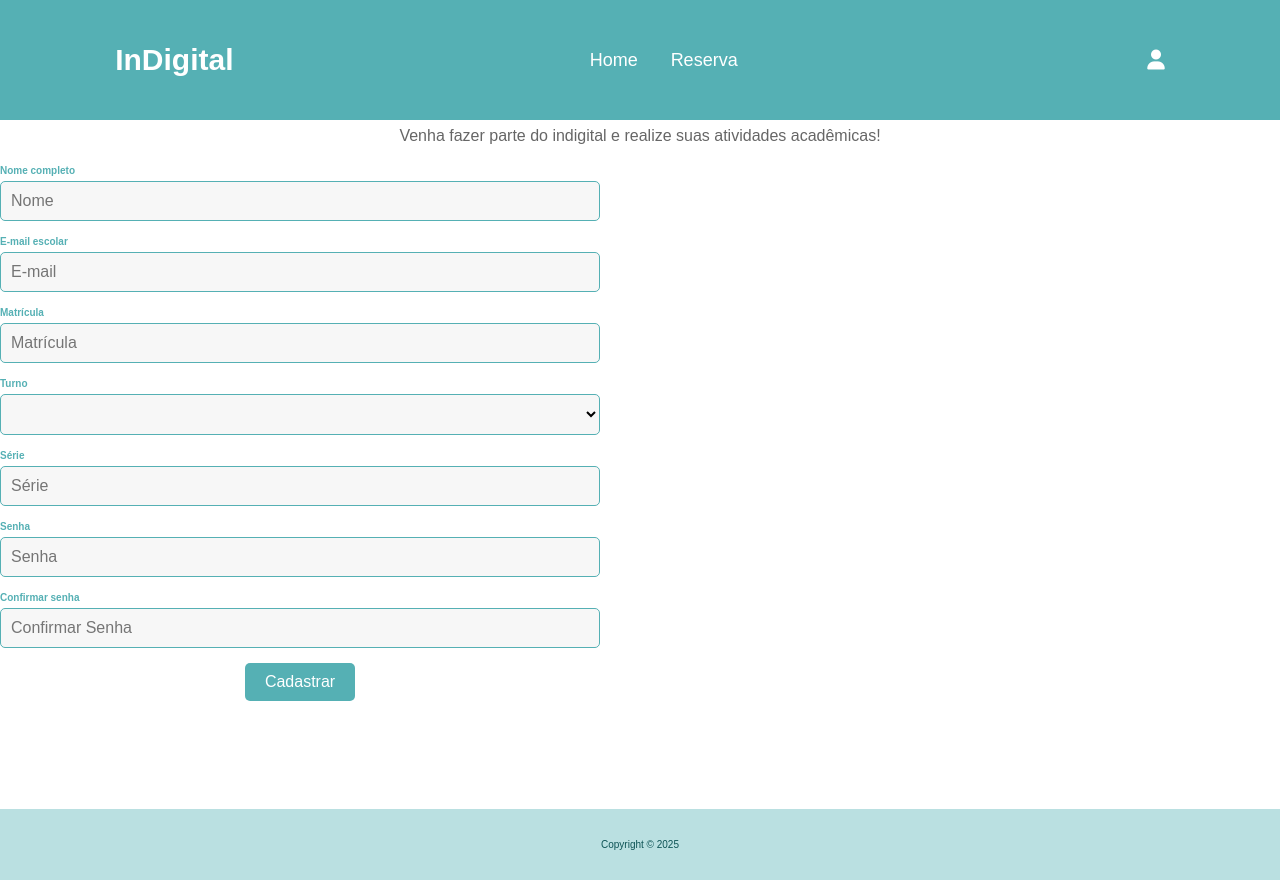
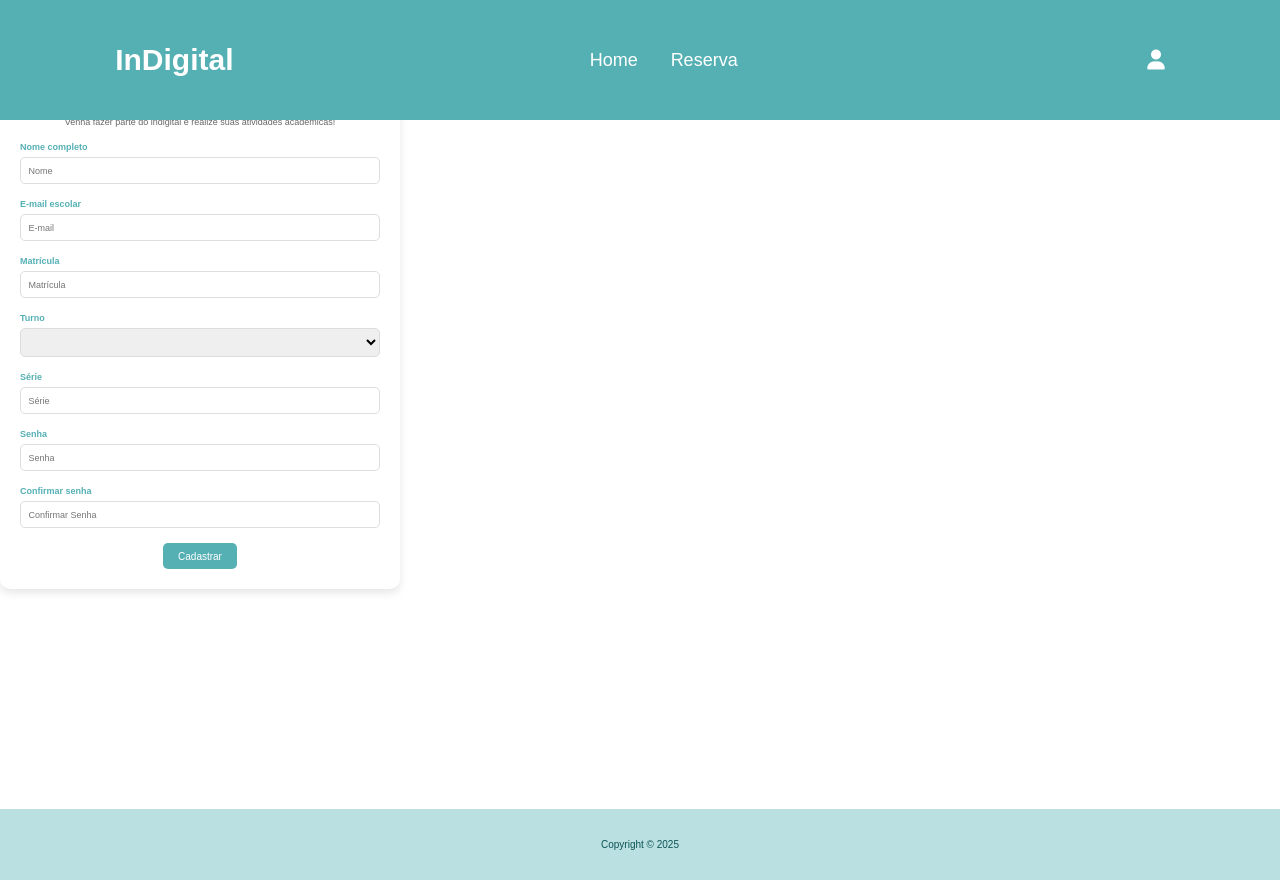
Before and after one commit to Adaylla/InDigital, a Django app: page /cadastro in a window 1280 px wide. Run offline with Django 5.2, Linux system fonts and the light colour scheme.

Commit message:
alterando erros

```diff
--- a/indigital/static/css/styles.css
+++ b/indigital/static/css/styles.css
@@ -330,65 +330,72 @@ font-size: 1.3rem;
 }
 
 /* cadastro */
-.form-header h1 {
-    font-size: 32px;
-    font-weight: bold;
+.container-cadastro {
+    background-color: white;
+    padding: 2rem;
+    border-radius: 10px;
+    box-shadow: 0 4px 8px rgba(0, 0, 0, 0.1);
+    width: 100%;
+    max-width: 400px;
+}
+
+.form-header {
     text-align: center;
-    margin-bottom: 10px;
+    margin-bottom: 1.5rem;
+}
+
+.form-header .title h1 {
+    font-size: 1.5rem;
     color: #55B0B4;
 }
 
-.form-header p {
-    font-size: 16px;
-    text-align: center;
-    margin-bottom: 20px;
+.form-header .title p {
+    font-size: 0.9rem;
     color: #666;
 }
 
 .form-group {
-    width: 100%;
-    max-width: 600px;
-    margin-bottom: 20px;
+    margin-bottom: 1rem;
 }
 
 .form-group label {
     display: block;
-    margin-bottom: 5px;
+    margin-bottom: 0.5rem;
+    font-size: 0.9rem;
     color: #55B0B4;
 }
 
-.form-group input {
+.form-group input,
+.form-group select {
     width: 100%;
-    padding: 10px;
-    border: 1px solid #55B0B4;
+    padding: 0.75rem;
+    border: 1px solid #ddd;
     border-radius: 5px;
-    font-size: 16px;
-    background-color: #F7F7F7
+    font-size: 0.9rem;
+    color: black;
+    transition: border-color 0.3s ease;
 }
 
-.form-group select {
-    width: 100%;
-    padding: 10px;
-    border: 1px solid #55B0B4;
-    border-radius: 5px;
-    font-size: 16px;
-    background-color: #F7F7F7;
+.form-group input:focus,
+.form-group select:focus {
+    border-color: #55B0B4;
+    outline: none;
 }
 
 .cadastrar-button {
-    width: 100%;
-    max-width: 600px;
     text-align: center;
+    margin-top: 1.5rem;
 }
 
 .cadastrar-button .submit {
-    background: #55B0B4;
+    background-color: #55B0B4;
     color: white;
-    padding: 10px 20px;
-    font-size: 16px;
+    padding: 0.75rem 1.5rem;
     border: none;
     border-radius: 5px;
+    font-size: 1rem;
     cursor: pointer;
+    transition: background-color 0.3s ease;
 }
 
 /* reserva */
--- a/indigital/templates/cadastro.html
+++ b/indigital/templates/cadastro.html
@@ -2,7 +2,7 @@
 {% load static %}
 
 {% block content %}
-<div class="container">
+<div class="container-cadastro">
     <div class="form">
         <form action="#">
             <div class="form-header">
```
